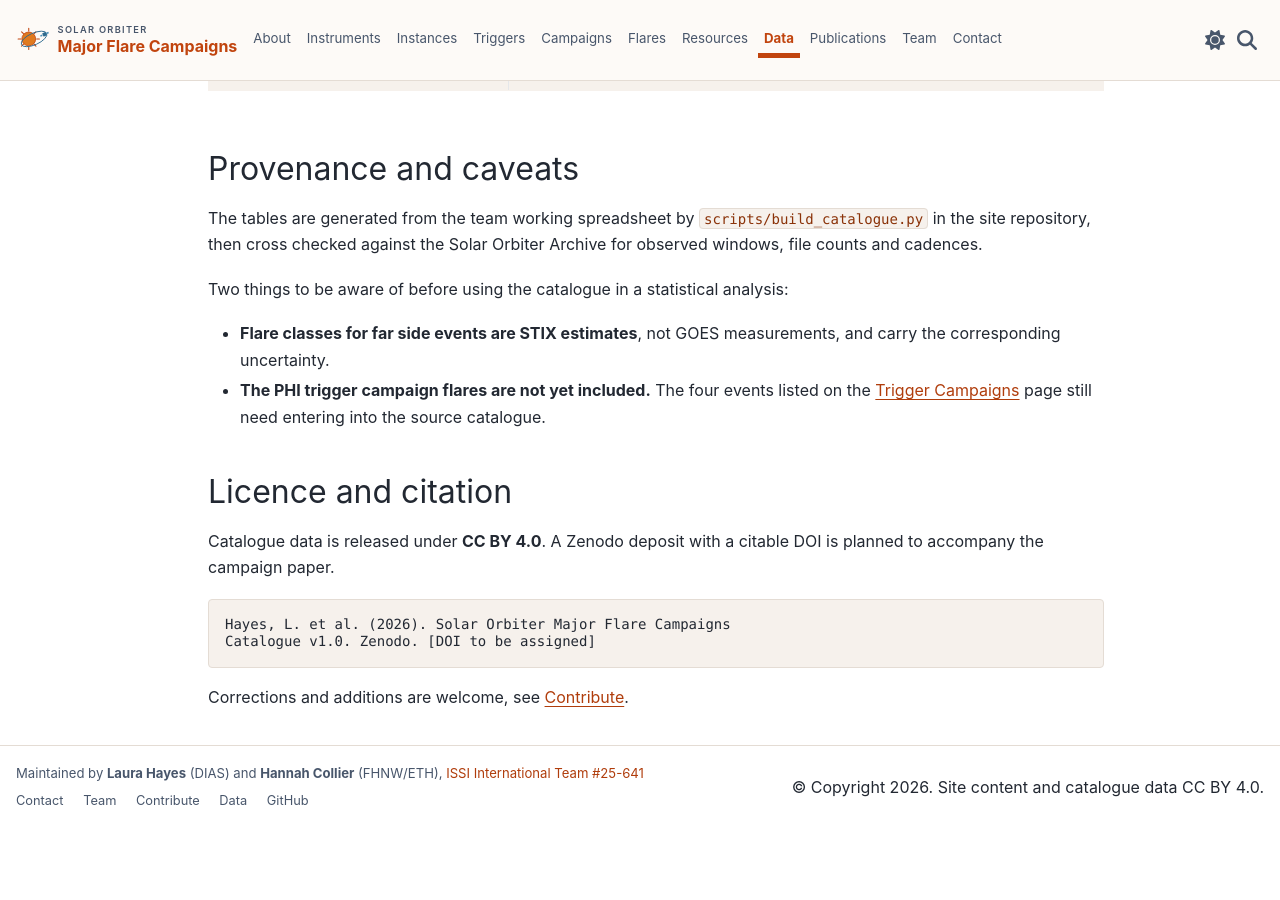
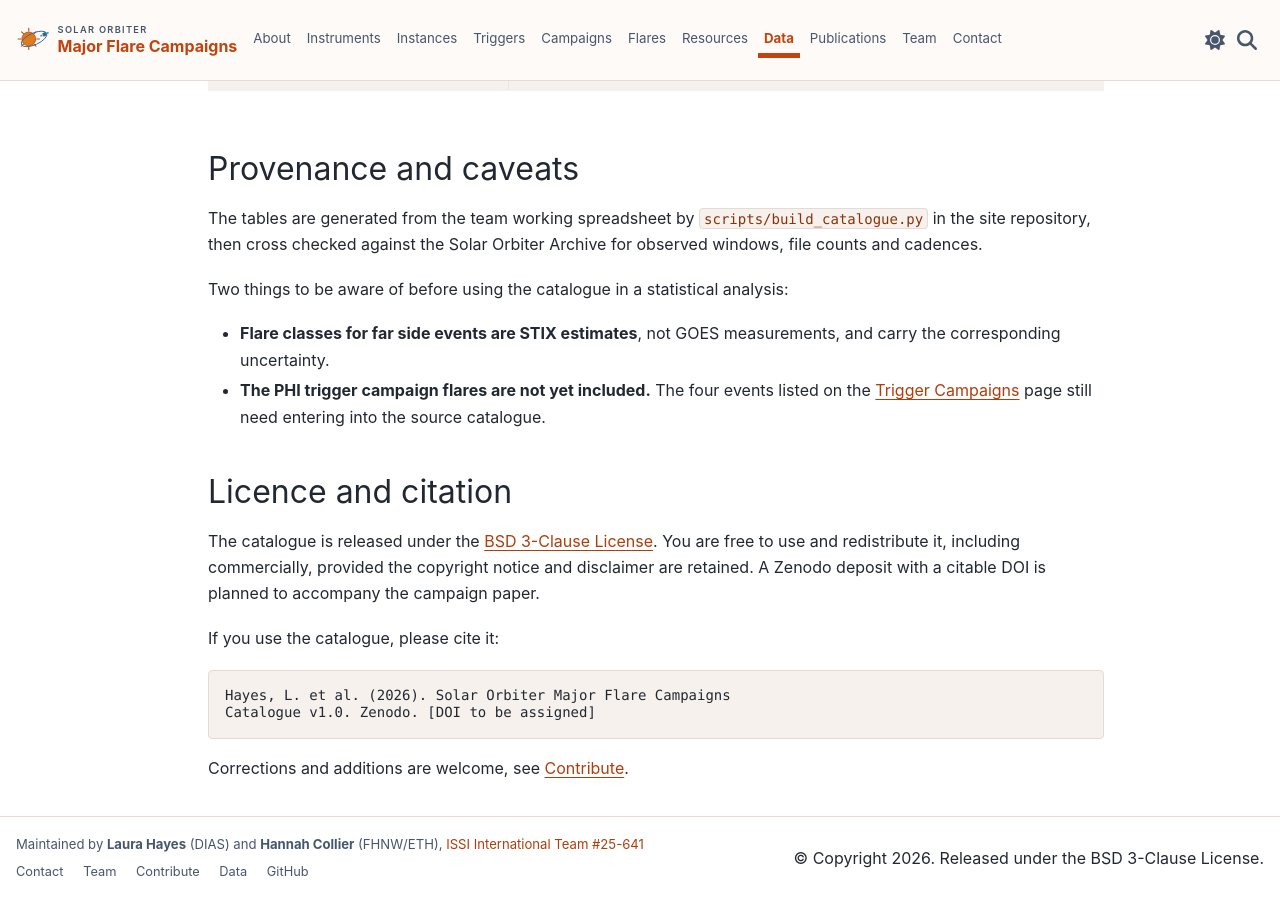
Before and after one commit to solo-flare-issi/mfc_website, a Sphinx documentation site: the page built from docs/data.md, in a window 1280 px wide and 900 px high, scrolled down 2058 px. Built offline with Sphinx 7.4.7 and the PyData theme 0.15.4, drawn with Linux system fonts in a browser that asks for light colours; before the commit the page ends 2886 px from its top, so only the background shows below that.

Commit message:
fixing license and literal string

````diff
--- a/docs/conf.py
+++ b/docs/conf.py
@@ -6,7 +6,7 @@ from datetime import datetime
 
 project = "Solar Orbiter Major Flare Campaigns"
 author = "ISSI International Team #25-641"
-copyright = f"{datetime.now():%Y}. Site content and catalogue data CC BY 4.0"
+copyright = f"{datetime.now():%Y}. Released under the BSD 3-Clause License"
 
 # -- General configuration ---------------------------------------------------
 
--- a/docs/data.md
+++ b/docs/data.md
@@ -96,8 +96,13 @@ analysis:
 
 ## Licence and citation
 
-Catalogue data is released under **CC BY 4.0**. A Zenodo deposit with a
+The catalogue is released under the
+[BSD 3-Clause License](https://github.com/solo-flare-issi/mfc-website/blob/main/LICENSE).
+You are free to use and redistribute it, including commercially, provided
+the copyright notice and disclaimer are retained. A Zenodo deposit with a
 citable DOI is planned to accompany the campaign paper.
+
+If you use the catalogue, please cite it:
 
 ```text
 Hayes, L. et al. (2026). Solar Orbiter Major Flare Campaigns
````
Also changed, not shown: docs/contribute.md (+2 -1 lines), docs/index.md (+1 -1 lines).
